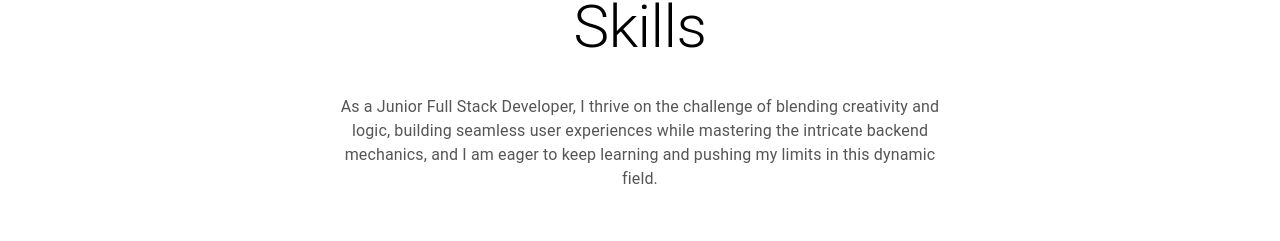
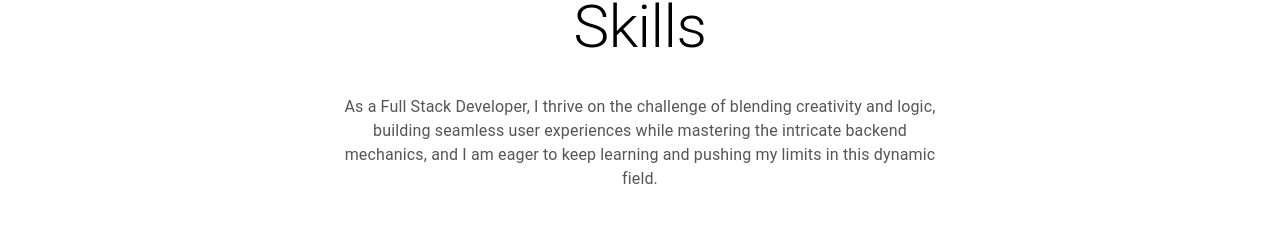
Before and after one commit to MychelGarzon/portfolio_MG, a React (Vite) app: page / in a window 1280 px wide. Shown: the part 1386-1627 px from the top of the page. Built offline with nearby package versions, Linux system fonts and the light colour scheme.

Commit message:
Update skills description and enhance banner typing strings

```diff
--- a/src/components/Skills.jsx
+++ b/src/components/Skills.jsx
@@ -19,7 +19,7 @@ const Skills = () => {
                         color: '#555',
                     }}
                 >
-                    As a Junior Full Stack Developer, I thrive on the challenge of blending creativity and logic, building seamless user experiences while mastering the intricate backend mechanics, and I am eager to keep learning and pushing my limits in this dynamic field.
+                    As a Full Stack Developer, I thrive on the challenge of blending creativity and logic, building seamless user experiences while mastering the intricate backend mechanics, and I am eager to keep learning and pushing my limits in this dynamic field.
                 </Typography>
             </Grid>
             <Grid container spacing={4} style={{ padding: '50px' }}>
--- a/src/components/banner/Banner.jsx
+++ b/src/components/banner/Banner.jsx
@@ -8,7 +8,7 @@ const Banner = () => {
         const element = document.querySelector(`.${styles.typed}`);
         if (element) {
             const options = {
-                strings: ["Full Stack Developer", "Entrepreneur", "Chef"],
+                strings: ["Full Stack Developer", "Automation Specialist", "Entrepreneur", "Head-Chef"],
                 typeSpeed: 60,
                 backSpeed: 25,
                 backDelay: 1000,
```
